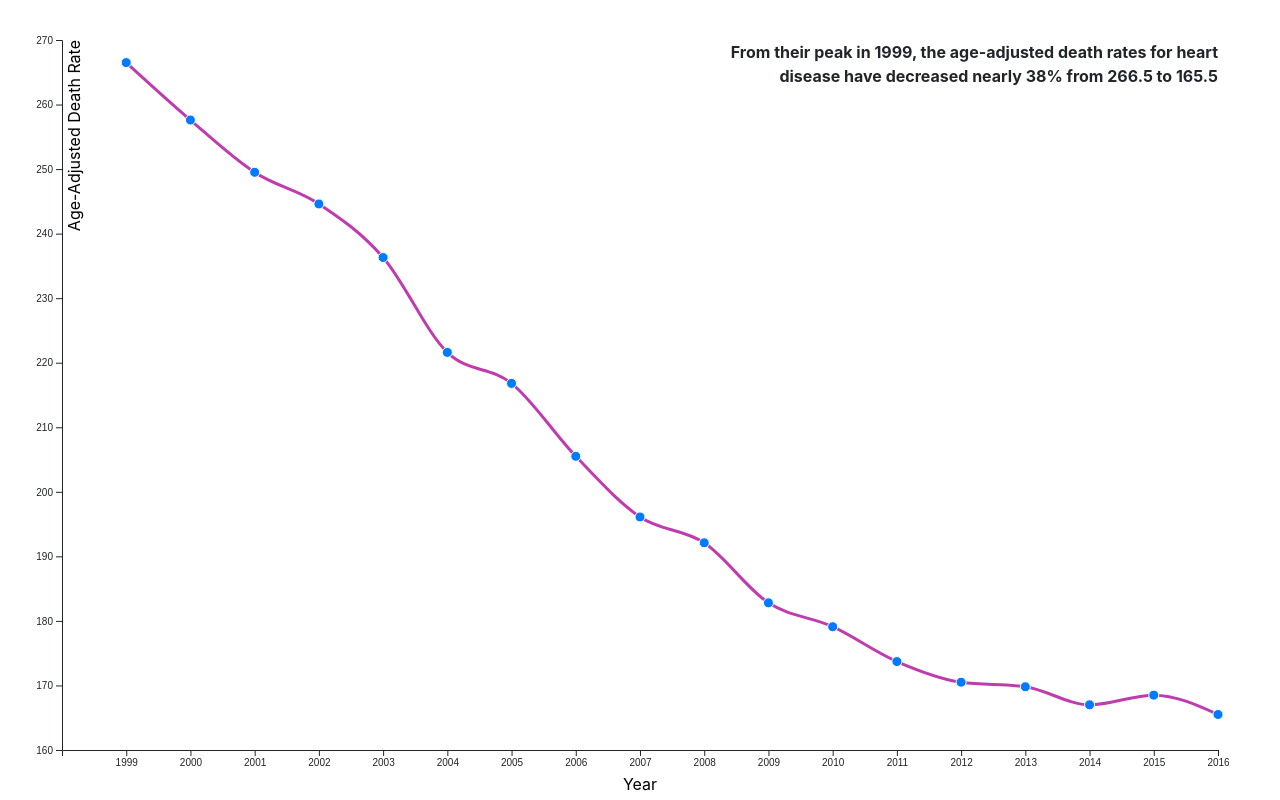
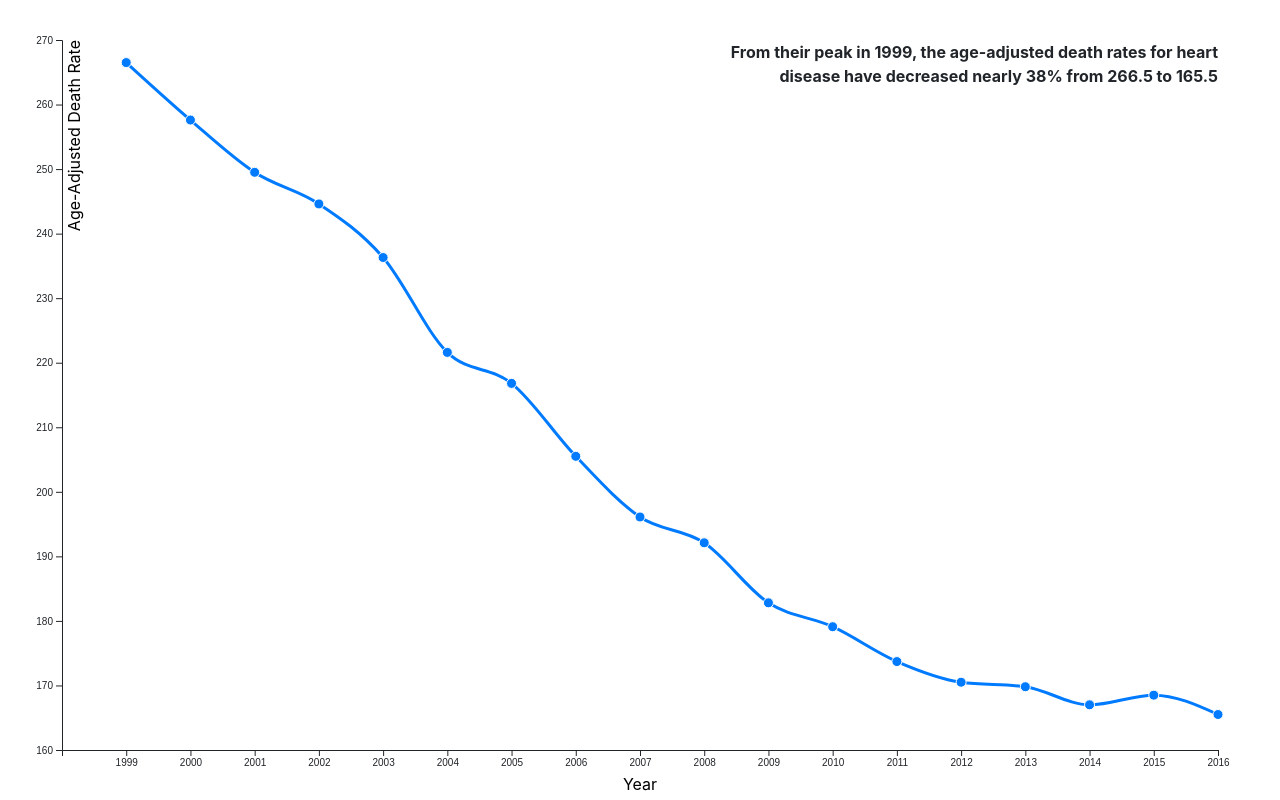
Before and after one commit to amtoney524/narrative-visualization, a plain HTML site: page heart-disease-1999-2016.html in a window 1280 px wide. Drawn offline with nearby package versions, Linux system fonts and the light colour scheme.

Commit message:
updating stroke color:

```diff
--- a/heart-disease-1999-2016.html
+++ b/heart-disease-1999-2016.html
@@ -159,10 +159,7 @@
         svg.append("path")
           .datum(data_set) // Binds data to the line
           .attr("class", "line") // Assign classes
-          .style("stroke", function(d) {
-            var index = causes.indexOf(d[0]["Cause Name"]);
-            return d3.interpolateRainbow((index / causes.length));
-          })
+          .style("stroke", "rgb(0, 123, 255)")
           .attr("d", line); // Calls the line generator
       }
 
```
